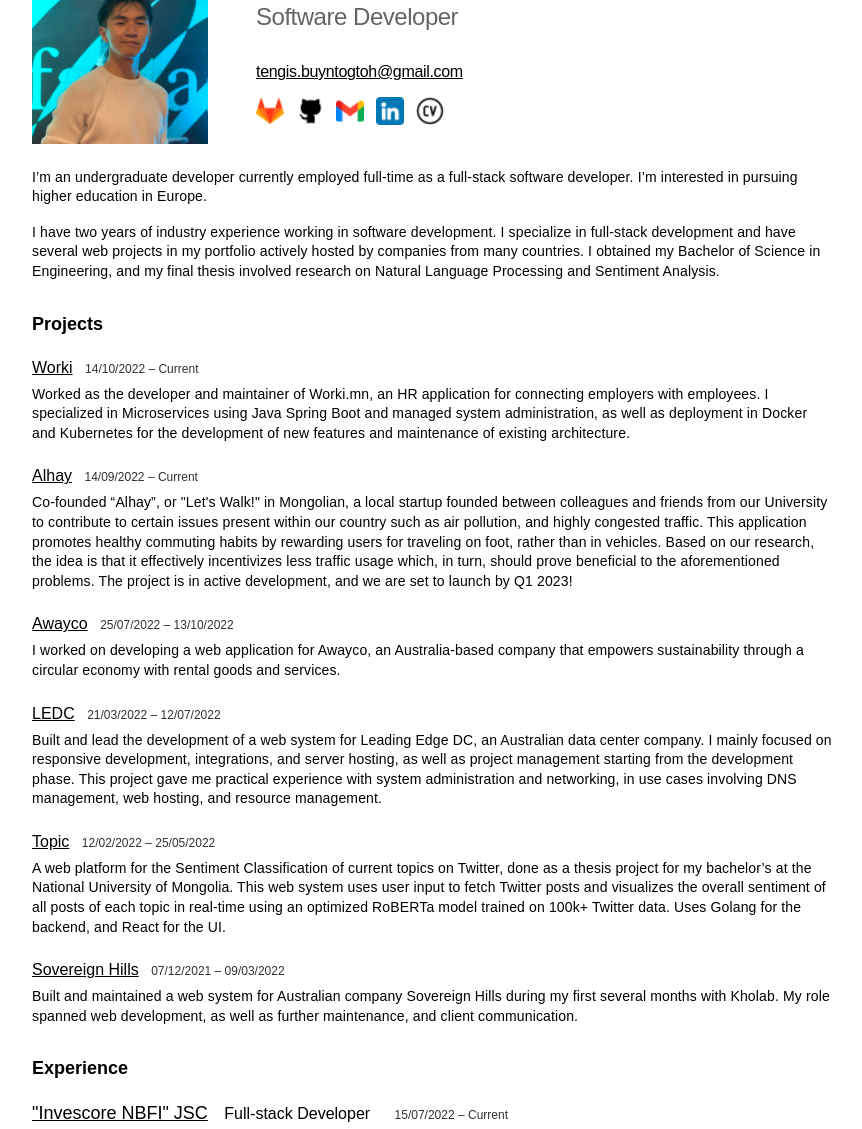
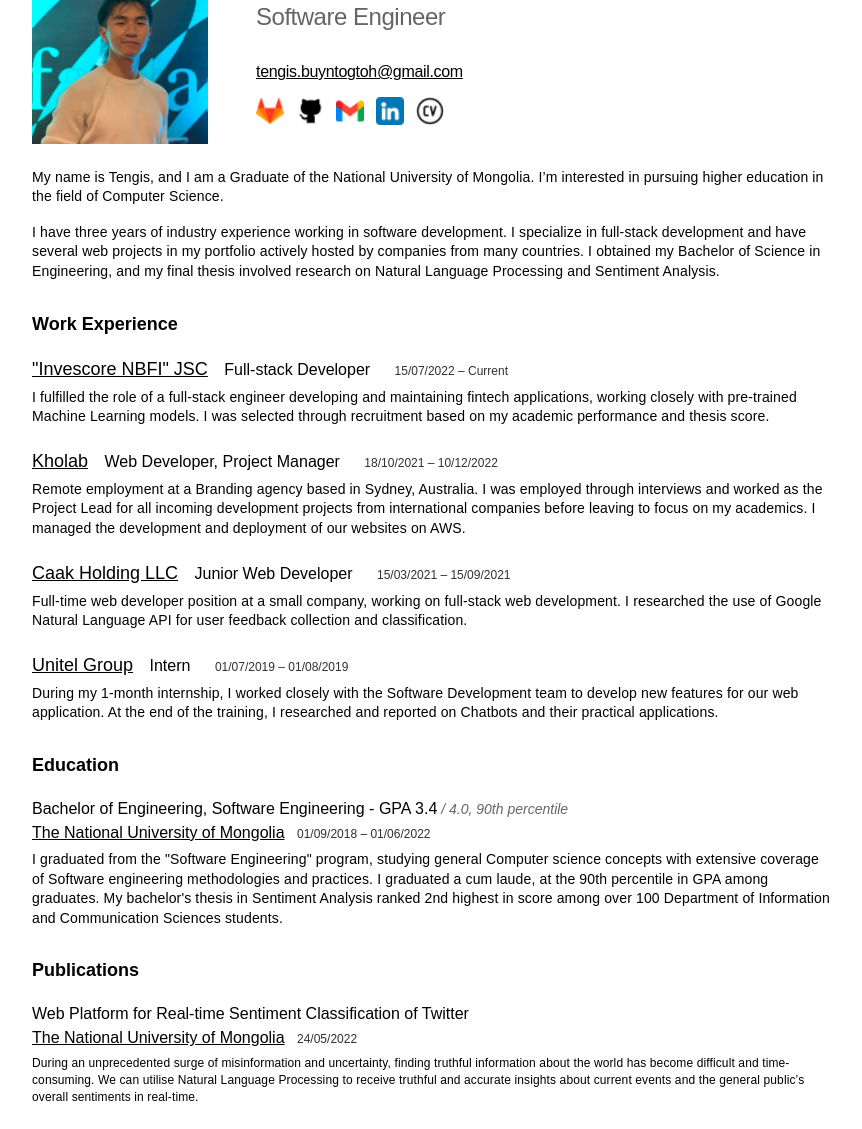
Before and after one commit to tengisbuya/tengisbuya.github.io, a plain HTML site: page index.html in a window 1280 px wide. Shown: the part 100-1229 px from the top of the page, without its empty margins (208-1070 px from the left). Drawn offline with Linux system fonts and the light colour scheme.

Commit message:
update for japan

```diff
--- a/index.css
+++ b/index.css
@@ -134,6 +134,10 @@ a:hover {
     padding-bottom: 0.375rem;
 }
 
+p.abstract {
+    font-size: 0.75rem;
+}
+
 .body-container h3 .education i {
     opacity: 0.6;
     margin-left: 0.25rem;
--- a/index.html
+++ b/index.html
@@ -17,7 +17,7 @@
             </div>
             <div class="title-content">
                 <h1 class="title-h1">Tengis Buyantogtokh</h1>
-                <h2 class="title-h2">Software Developer</h2>
+                <h2 class="title-h2">Software Engineer</h2>
                 <a target="_blank" class="title-contact" href="mailto:tengis.buyntogtoh@gmail.com">tengis.buyntogtoh@gmail.com</a>
                 <div class="icons-wrapper">
                     <a target="_blank" href="https://gitlab.com/tengisbuya" class="icon-link"><img src="./assets/icons/gitlab.png" alt="icon" class="icon"></a>
@@ -30,44 +30,11 @@
         </header>
         <main class="body-container">
             <!-- Introductory text -->
-            <p>I’m an undergraduate developer currently employed full-time as a full-stack software developer. I’m interested in pursuing higher education in Europe.</p>
-            <p>I have two years of industry experience working in software development. I specialize in full-stack development and have several web projects in my portfolio actively hosted by companies from many countries. I obtained my Bachelor of Science in Engineering, and my final thesis involved research on Natural Language Processing and Sentiment Analysis.</p>
-
-            <!-- Selected Projects -->
-            <h2>Projects</h2>
-            <h3>
-                <a target="_blank" href="https://worki.mn/">Worki</a>
-                <small>14/10/2022 – Current</small>
-            </h3>
-            <p>Worked as the developer and maintainer of Worki.mn, an HR application for connecting employers with employees. I specialized in Microservices using Java Spring Boot and managed system administration, as well as deployment in Docker and Kubernetes for the development of new features and maintenance of existing architecture.</p>
-            <h3>
-                <a target="_blank" href="https://www.facebook.com/Alhay.mn/">Alhay</a>
-                <small>14/09/2022 – Current</small>
-            </h3>
-            <p>Co-founded “Alhay”, or "Let's Walk!" in Mongolian, a local startup founded between colleagues and friends from our University to contribute to certain issues present within our country such as air pollution, and highly congested traffic. This application promotes healthy commuting habits by rewarding users for traveling on foot, rather than in vehicles. Based on our research, the idea is that it effectively incentivizes less traffic usage which, in turn, should prove beneficial to the aforementioned problems. The project is in active development, and we are set to launch by Q1 2023! </p>
-            <h3>
-                <a target="_blank" href="https://try.awayco.com/">Awayco</a>
-                <small>25/07/2022 – 13/10/2022</small>
-            </h3>
-            <p>I worked on developing a web application for Awayco, an Australia-based company that empowers sustainability through a circular economy with rental goods and services.</p>
-            <h3>
-                <a target="_blank" href="https://leadingedgedc.com/">LEDC</a>
-                <small> 21/03/2022 – 12/07/2022</small>
-            </h3>
-            <p>Built and lead the development of a web system for Leading Edge DC, an Australian data center company. I mainly focused on responsive development, integrations, and server hosting, as well as project management starting from the development phase. This project gave me practical experience with system administration and networking, in use cases involving DNS management, web hosting, and resource management.</p>
-            <h3>
-                <a target="_blank" href="https://drive.google.com/file/d/1LVoF7X6HX6Dwp79MXHrrJvNt6rkpUxf5/view?usp=sharing">Topic</a>
-                <small>12/02/2022 – 25/05/2022</small>
-            </h3>
-            <p>A web platform for the Sentiment Classification of current topics on Twitter, done as a thesis project for my bachelor’s at the National University of Mongolia. This web system uses user input to fetch Twitter posts and visualizes the overall sentiment of all posts of each topic in real-time using an optimized RoBERTa model trained on 100k+ Twitter data. Uses Golang for the backend, and React for the UI.</p>
-            <h3>
-                <a target="_blank" href="https://www.sovereignhills.com.au/">Sovereign Hills</a>
-                <small>07/12/2021 – 09/03/2022</small>
-            </h3>
-            <p>Built and maintained a web system for Australian company Sovereign Hills during my first several months with Kholab. My role spanned web development, as well as further maintenance, and client communication.</p>
+            <p>My name is Tengis, and I am a Graduate of the National University of Mongolia. I’m interested in pursuing higher education in the field of Computer Science.</p>
+            <p>I have three years of industry experience working in software development. I specialize in full-stack development and have several web projects in my portfolio actively hosted by companies from many countries. I obtained my Bachelor of Science in Engineering, and my final thesis involved research on Natural Language Processing and Sentiment Analysis.</p>
 
             <!-- Selected Experience -->
-            <h2>Experience</h2>
+            <h2>Work Experience</h2>
             <h3>
                 <a target="_blank" class="job" href="#">"Invescore NBFI" JSC</a>
                 <span>Full-stack Developer</span>
@@ -102,6 +69,15 @@
             </h3>
             <p>I graduated from the "Software Engineering" program, studying general Computer science concepts with extensive coverage of Software engineering methodologies and practices. I graduated a cum laude, at the 90th percentile in GPA among graduates. My bachelor's thesis in Sentiment Analysis ranked 2nd highest in score among over 100 Department of Information and Communication Sciences students.</p>
 
+            <!-- Publications -->
+            <h2>Publications</h2>
+            <h3>
+                <div class="education">Web Platform for Real-time Sentiment Classification of Twitter</div>
+                <a target="_blank" href="https://www.num.edu.mn/en/">The National University of Mongolia</a>
+                <small>24/05/2022</small>
+            </h3>
+            <p class="abstract">During an unprecedented surge of misinformation and uncertainty, finding truthful information about the world has become difficult and time-consuming. We can utilise Natural Language Processing to receive truthful and accurate insights about current events and the general public’s overall sentiments in real-time.</p>
+
             <!-- Awards and Certs -->
             <h2>Awards and Certifications</h2>
             <h3><a target="_blank" href="assets/files/parallelCert.pdf">Specialisation in "Parallel Programming" by Coursera, EPFL</a></h3>
@@ -114,6 +90,39 @@
             <p>English language proficiency test, equivalent to CEFR C2 level. Reading 9.0 Listening 9.0 Speaking 7.5 Writing 7.0.</p>
             <h3>HSK - 4 band</h3>
             <p>Chinese language proficiency test. A total of 1200 chinese symbols memorized.</p>
+
+            <!-- Selected Projects -->
+            <h2>Projects</h2>
+            <h3>
+                <a target="_blank" href="https://worki.mn/">Worki</a>
+                <small>14/10/2022 – Current</small>
+            </h3>
+            <p>Worked as the developer and maintainer of Worki.mn, an HR application for connecting employers with employees. I specialized in Microservices using Java Spring Boot and managed system administration, as well as deployment in Docker and Kubernetes for the development of new features and maintenance of existing architecture.</p>
+            <h3>
+                <a target="_blank" href="https://www.facebook.com/Alhay.mn/">Alhay</a>
+                <small>14/09/2022 – Current</small>
+            </h3>
+            <p>Co-founded “Alhay”, or "Let's Walk!" in Mongolian, a local startup founded between colleagues and friends from our University to contribute to certain issues present within our country such as air pollution, and highly congested traffic. This application promotes healthy commuting habits by rewarding users for traveling on foot, rather than in vehicles. Based on our research, the idea is that it effectively incentivizes less traffic usage which, in turn, should prove beneficial to the aforementioned problems. The project is in active development, and we are set to launch by Q1 2023! </p>
+            <h3>
+                <a target="_blank" href="https://try.awayco.com/">Awayco</a>
+                <small>25/07/2022 – 13/10/2022</small>
+            </h3>
+            <p>I worked on developing a web application for Awayco, an Australia-based company that empowers sustainability through a circular economy with rental goods and services.</p>
+            <h3>
+                <a target="_blank" href="https://leadingedgedc.com/">LEDC</a>
+                <small> 21/03/2022 – 12/07/2022</small>
+            </h3>
+            <p>Built and lead the development of a web system for Leading Edge DC, an Australian data center company. I mainly focused on responsive development, integrations, and server hosting, as well as project management starting from the development phase. This project gave me practical experience with system administration and networking, in use cases involving DNS management, web hosting, and resource management.</p>
+            <h3>
+                <a target="_blank" href="https://drive.google.com/file/d/1LVoF7X6HX6Dwp79MXHrrJvNt6rkpUxf5/view?usp=sharing">Topic</a>
+                <small>12/02/2022 – 25/05/2022</small>
+            </h3>
+            <p>A web platform for the Sentiment Classification of current topics on Twitter, done as a thesis project for my bachelor’s at the National University of Mongolia. This web system uses user input to fetch Twitter posts and visualizes the overall sentiment of all posts of each topic in real-time using an optimized RoBERTa model trained on 100k+ Twitter data. Uses Golang for the backend, and React for the UI.</p>
+            <h3>
+                <a target="_blank" href="https://www.sovereignhills.com.au/">Sovereign Hills</a>
+                <small>07/12/2021 – 09/03/2022</small>
+            </h3>
+            <p>Built and maintained a web system for Australian company Sovereign Hills during my first several months with Kholab. My role spanned web development, as well as further maintenance, and client communication.</p>
         </main>
     </div>
 </body>
```
